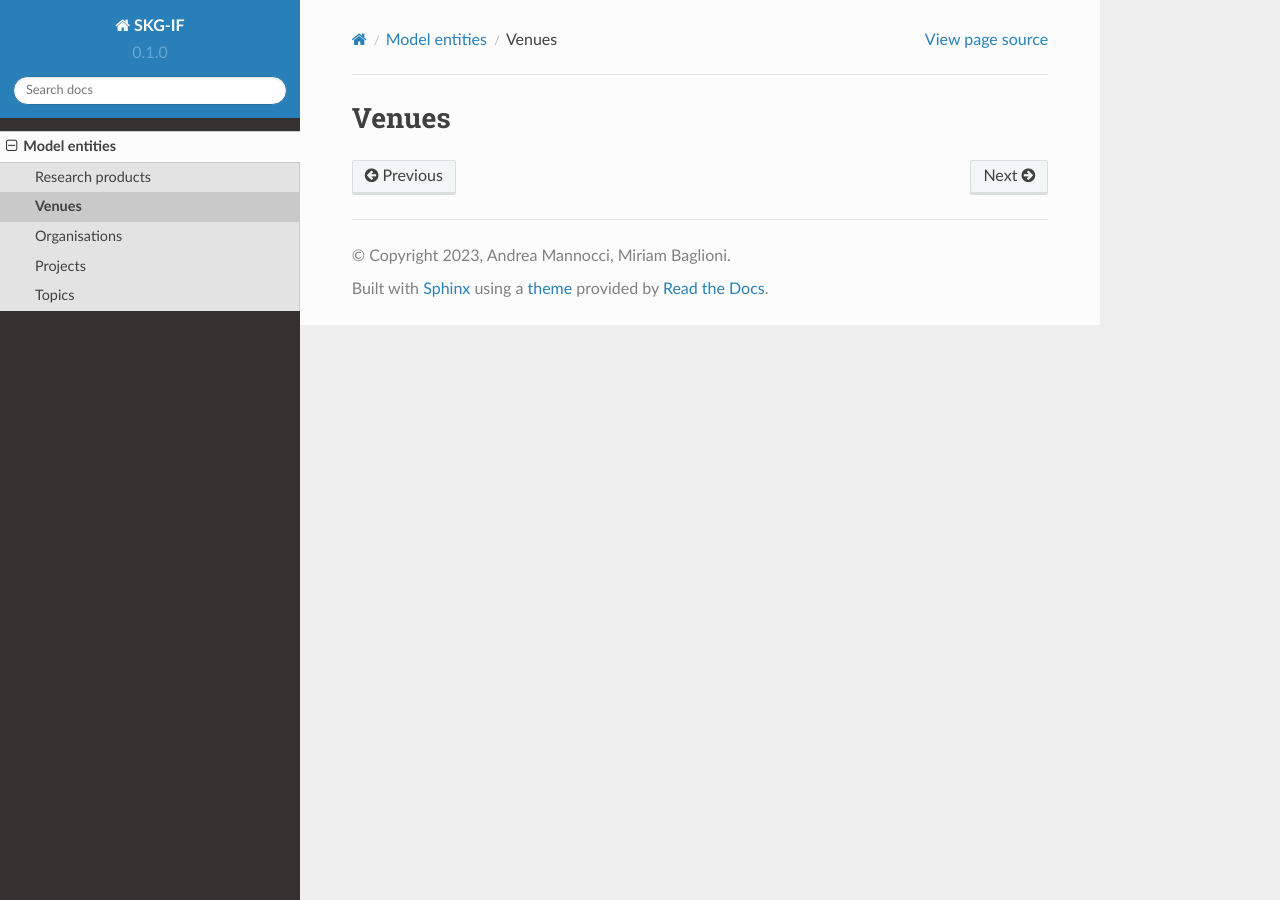
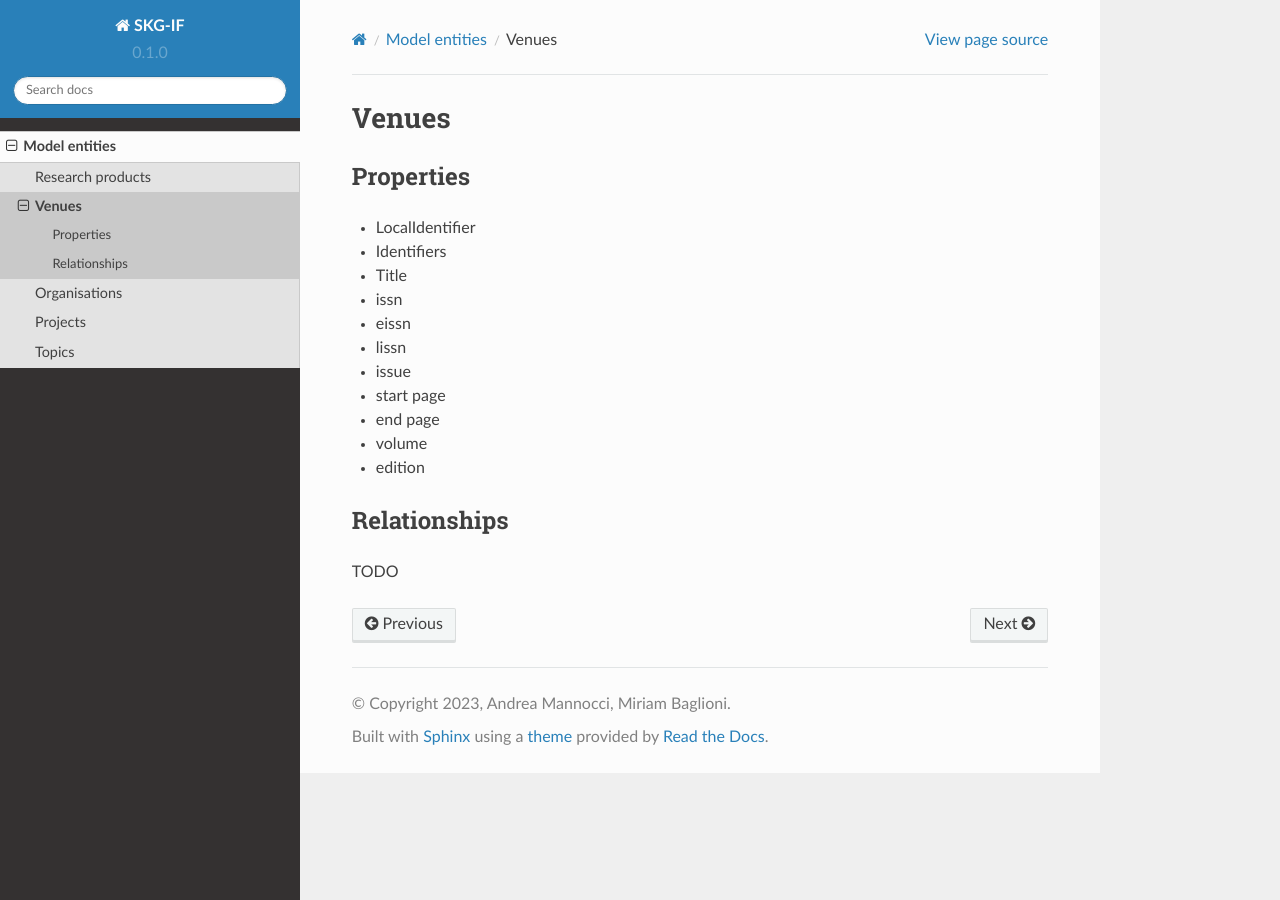
Before and after one commit to andremann/SKG-IF, a Sphinx documentation site: the page built from docs/source/venues.rst, in a window 1280 px wide. Built offline with Sphinx 7.4.7 and the Read the Docs theme 2.0.0, drawn with Linux system fonts in a browser that asks for light colours; pages that are not in the unit, such as notebooks, are missing from menus.

Commit message:
first model entities

```diff
--- a/docs/source/organisations.rst
+++ b/docs/source/organisations.rst
@@ -1,2 +1,2 @@
 Organisations
-=============
+#############
--- a/docs/source/projects.rst
+++ b/docs/source/projects.rst
@@ -1,2 +1,2 @@
 Projects
-========
+########
--- a/docs/source/topics.rst
+++ b/docs/source/topics.rst
@@ -1,2 +1,2 @@
 Topics
-======
+######
--- a/docs/source/venues.rst
+++ b/docs/source/venues.rst
@@ -1,2 +1,22 @@
 Venues
-======
+######
+
+
+Properties
+==========
+- LocalIdentifier
+- Identifiers
+- Title
+- issn
+- eissn
+- lissn
+- issue
+- start page
+- end page
+- volume
+- edition
+
+
+Relationships
+=============
+TODO
```
